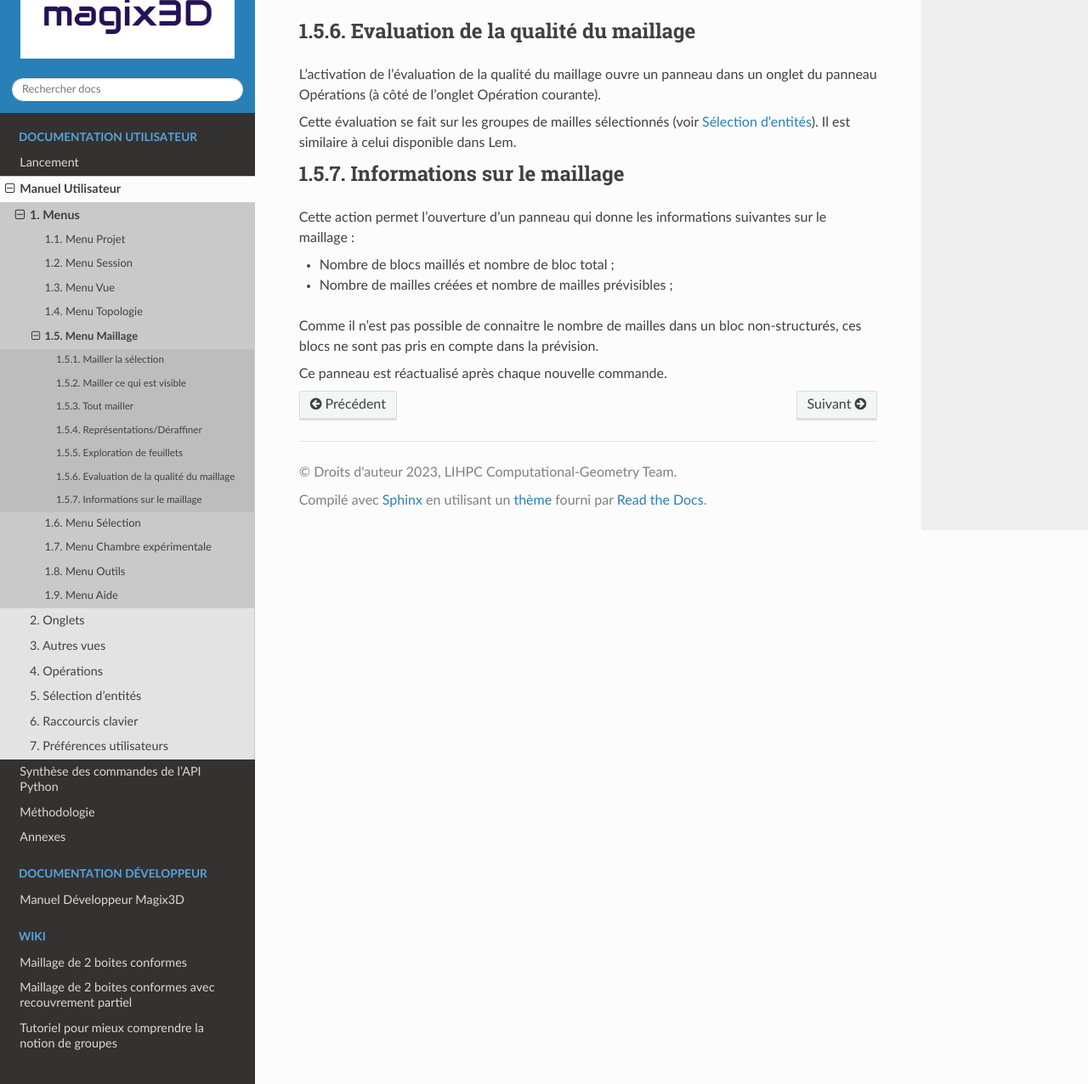
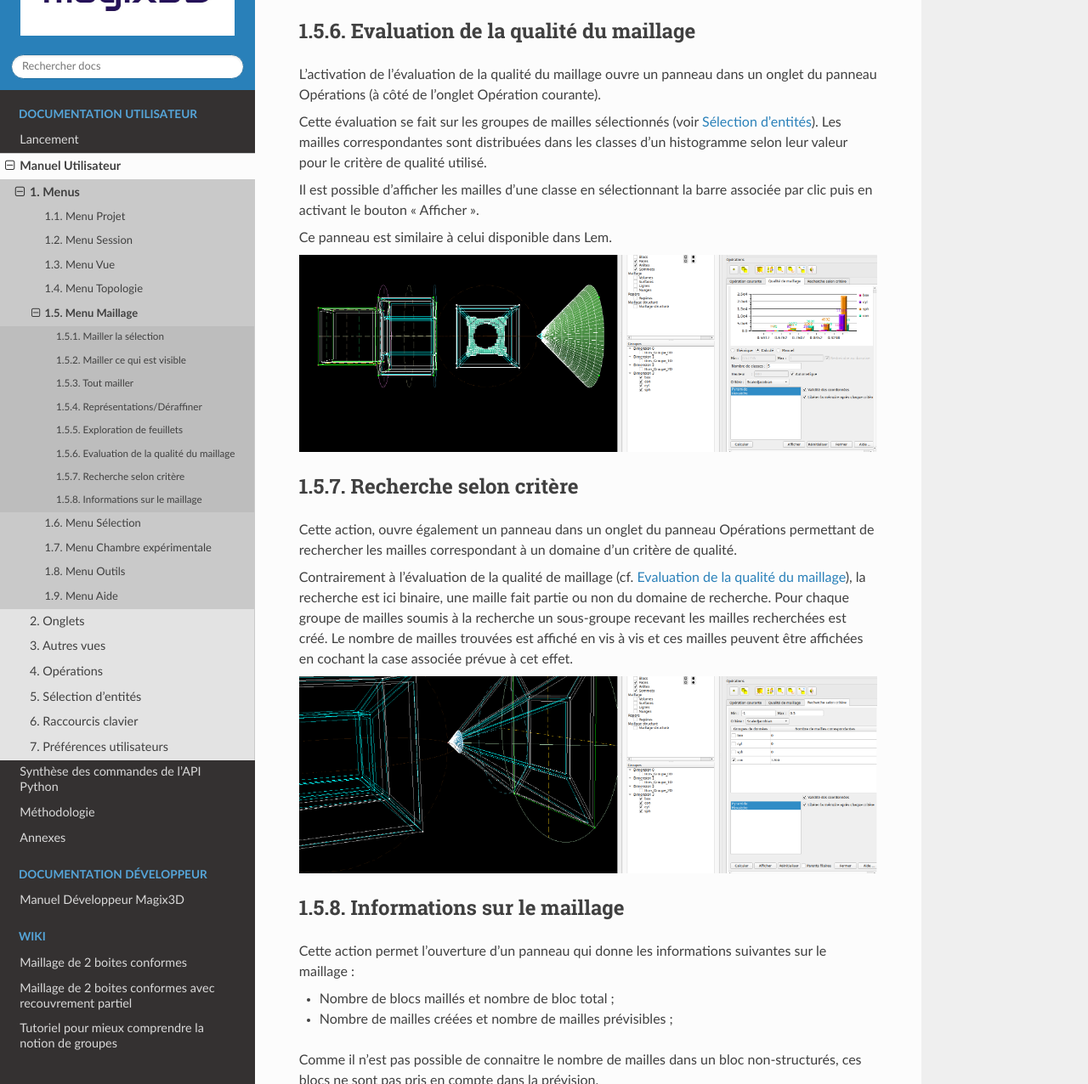
Before and after one commit to LIHPC-Computational-Geometry/magix3d, a Sphinx documentation site: the page built from Docs/pages/menu-maillage.rst, in a window 1280 px wide and 1400 px high, scrolled down 1339 px, cut to the strip 124-1400 px from the top of the window. Shown: the whole strip at 85% size. Built offline with Sphinx 7.4.7 and the Read the Docs theme 3.1.0, drawn with Linux system fonts in a browser that asks for light colours; pages that are not in the unit, such as notebooks, are missing from menus; the version number could not be read and is left out.

Commit message:
Updating mesh quality documentation / research according to criteria.

```diff
--- a/Docs/pages/menu-maillage.rst
+++ b/Docs/pages/menu-maillage.rst
@@ -79,7 +79,37 @@ un panneau dans un onglet du panneau Opérations (à côté de l’onglet
 Opération courante).
 
 Cette évaluation se fait sur les groupes de mailles sélectionnés (voir
-:ref:`selection`). Il est similaire à celui disponible dans Lem.
+:ref:`selection`). Les mailles correspondantes sont distribuées
+dans les classes d'un histogramme selon leur valeur pour le critère de
+qualité utilisé.
+
+Il est possible d'afficher les mailles d'une classe en sélectionnant la
+barre associée par clic puis en activant le bouton "Afficher".
+
+Ce panneau est similaire à celui disponible dans Lem.
+
+.. image:: ../images/quality_histogram.png
+   :width: 6.in
+
+.. _recherche-selon-critere:
+
+Recherche selon critère
+^^^^^^^^^^^^^^^^^^^^^^^
+
+Cette action, ouvre également un panneau dans un onglet du panneau
+Opérations permettant de rechercher les mailles correspondant à un
+domaine d'un critère de qualité.
+
+Contrairement à l'évaluation de la qualité de maillage (cf.
+:ref:`evaluation-qualite`), la recherche est ici binaire, une maille
+fait partie ou non du domaine de recherche. Pour chaque groupe de
+mailles soumis à la recherche un sous-groupe recevant
+les mailles recherchées est créé. Le nombre de mailles trouvées est
+affiché en vis à vis et ces mailles peuvent être affichées en cochant la
+case associée prévue à cet effet.
+
+.. image:: ../images/criteria_search.png
+   :width: 6.in
 
 .. _info-maillage:
 
```
Also changed, not shown: Docs/images/criteria_search.png (added), Docs/images/quality_histogram.png (added).
